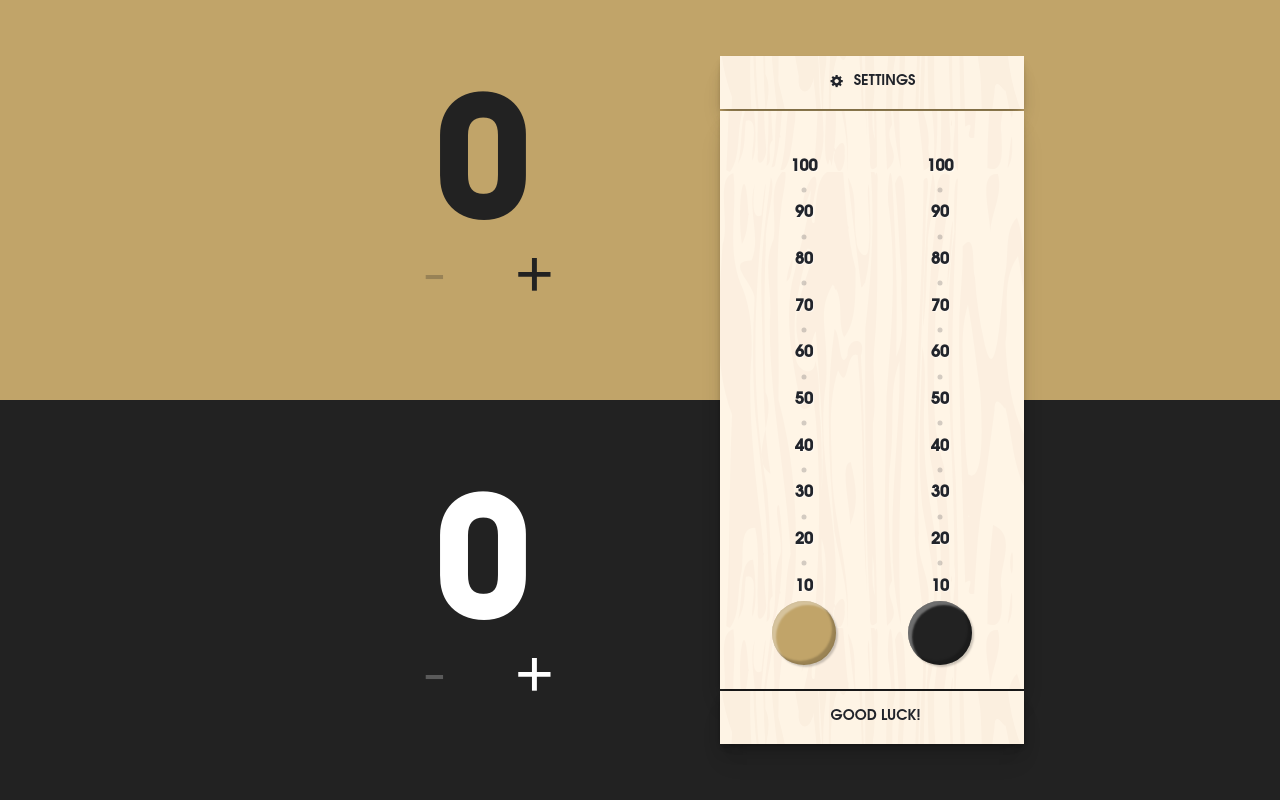
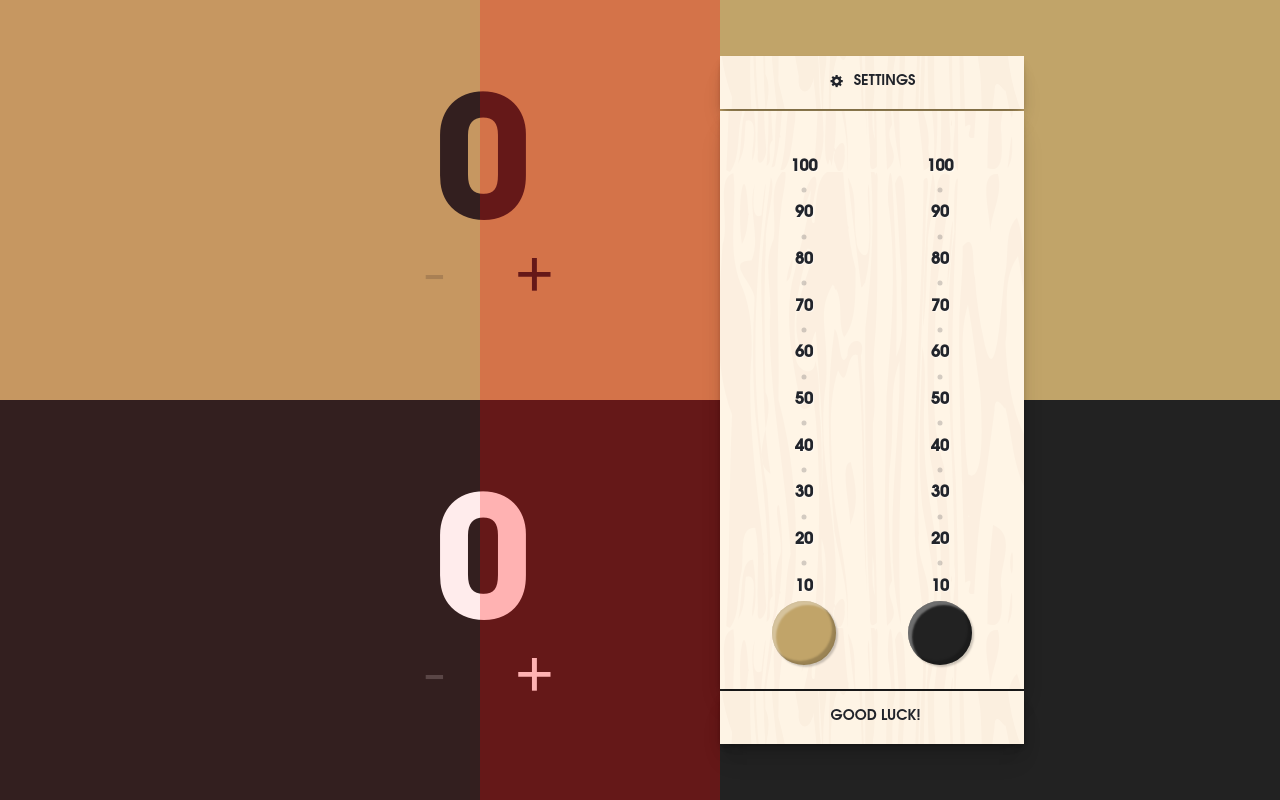
Before and after one commit to johnwarne/crokinole-scoreboard, a PHP site: page /scoreboard/index.html in a window 1280 px wide. Run offline with PHP 8.4, Linux system fonts and the light colour scheme.

Commit message:
Make clickable decrement area extend all the way to the left

```diff
--- a/scoreboard/css/style.css
+++ b/scoreboard/css/style.css
@@ -325,21 +325,24 @@ body #app > .players .player .form-group.increment-decrement button.decrement:be
   content: "";
   position: absolute;
   bottom: 0;
-  left: 0;
+  right: 0;
   width: 50%;
   height: calc(100dvh / var(--number-of-players));
+  background-color: red;
+  opacity: 0.3;
 }
 body #app > .players .player .form-group.increment-decrement button.decrement {
   justify-content: flex-end;
   padding-inline-end: min(25cqb, 10cqi);
 }
+body #app > .players .player .form-group.increment-decrement button.decrement:before {
+  right: 50%;
+  left: -300%;
+  width: auto;
+}
 body #app > .players .player .form-group.increment-decrement button.increment {
   justify-content: flex-start;
   padding-inline-start: min(25cqb, 10cqi);
-}
-body #app > .players .player .form-group.increment-decrement button.increment:before {
-  right: 0;
-  left: auto;
 }
 body #app > .players .player.didnt-win .form-group.player-name input {
   opacity: 0.25;
--- a/scoreboard/css/style.scss
+++ b/scoreboard/css/style.scss
@@ -356,22 +356,25 @@ body {
 								content: '';
 								position: absolute;
 								bottom: 0;
-								left: 0;
+								right: 0;
 								width: 50%;
 								height: calc(100dvh / var(--number-of-players));
+								background-color: red;
+								opacity: 0.3;
 							}
 						}
 						button.decrement {
 							justify-content: flex-end;
 							padding-inline-end: min(25cqb, 10cqi);
+							&:before {
+								right: 50%;
+								left: -300%;
+								width: auto;
+							}
 						}
 						button.increment {
 							justify-content: flex-start;
 							padding-inline-start: min(25cqb, 10cqi);
-							&:before {
-								right: 0;
-								left: auto;
-							}
 						}
 					}
 				}
```
